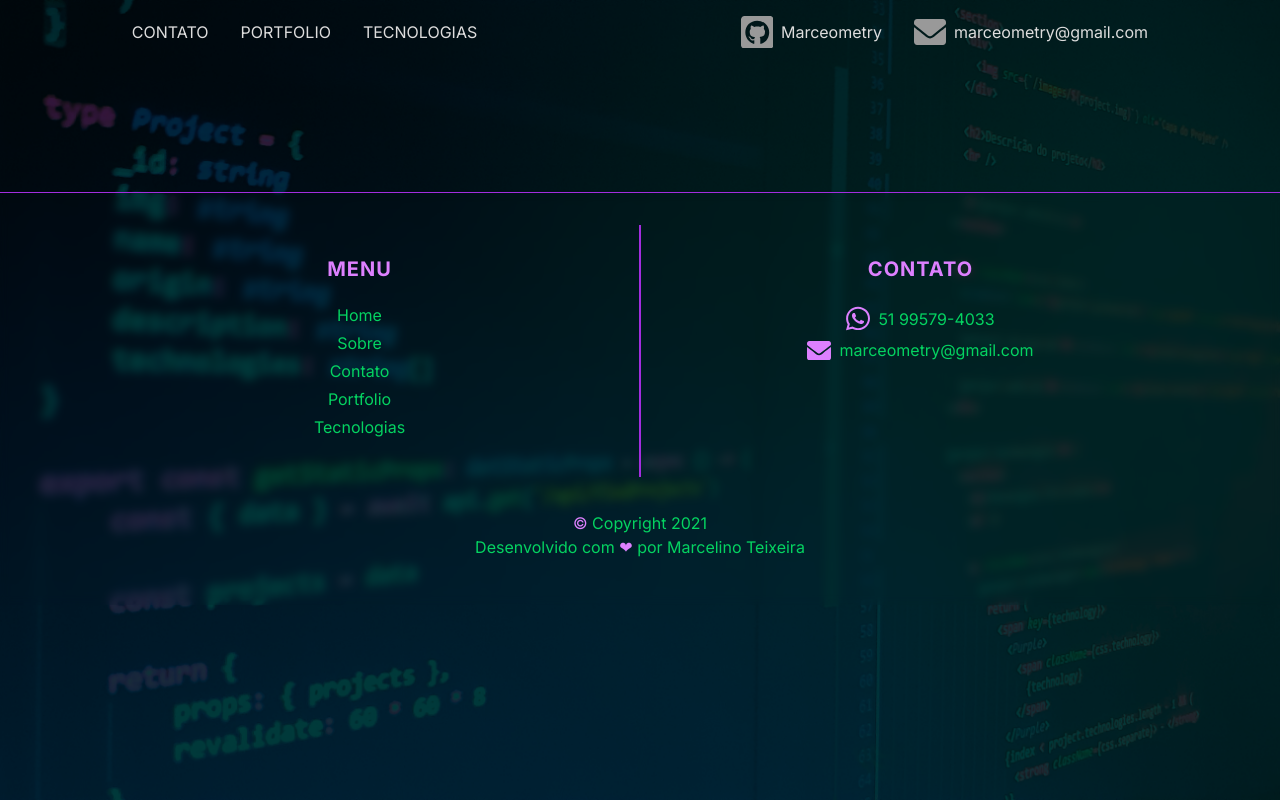
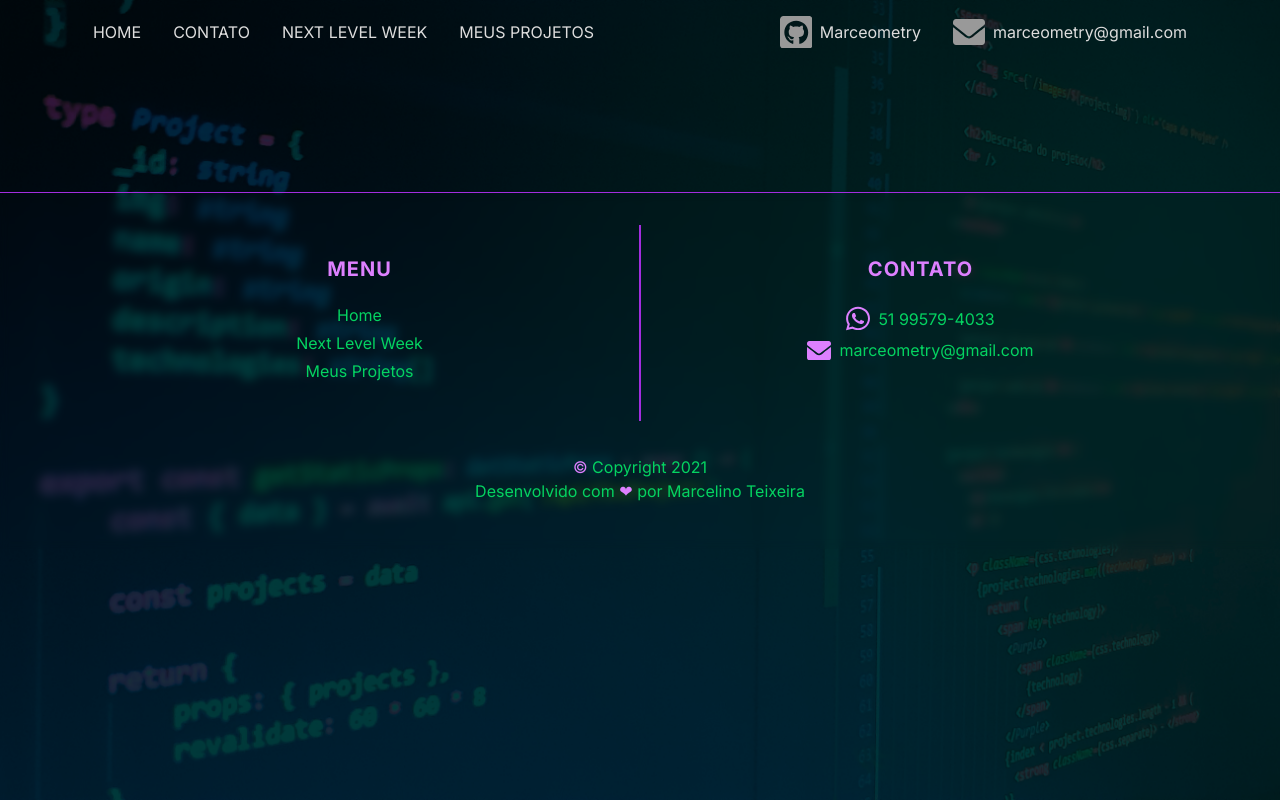
Before and after one commit to Marceometry/portfolio-2.0, a Next.js app: page /portfolio in a window 1280 px wide. Built offline with nearby package versions, Linux system fonts and the light colour scheme.

Commit message:
Create portfolio route

```diff
--- a/src/components/Footer.tsx
+++ b/src/components/Footer.tsx
@@ -1,20 +1,39 @@
-import { Link } from 'react-scroll'
+import Link from 'next/link'
+import { Link as LinkScroll } from 'react-scroll'
 import { Purple } from './TextColor'
 
 import css from '../css/components/footer.module.scss'
+import { useRouter } from 'next/router'
 
 export default function Footer() {
+    const router = useRouter()
+
     return (
         <footer id="footer" className={css.footer}>
             <section>
                 <h4>MENU</h4>
 
                 <ul id={css.menu}>
-                    <Link to='home' smooth={true}><li>Home</li></Link>
-                    <Link to='about' smooth={true}><li>Sobre</li></Link>
-                    <Link to='footer' smooth={true}><li>Contato</li></Link>
-                    <Link to='projects' smooth={true}><li>Portfolio</li></Link>
-                    <Link to='technologies' smooth={true}><li>Tecnologias</li></Link>
+                    {router.pathname === '/' ? (
+                        <>
+                        <LinkScroll to='home' smooth={true}><li>Home</li></LinkScroll>
+                        <LinkScroll to='about' smooth={true}><li>Sobre</li></LinkScroll>
+                        <LinkScroll to='footer' smooth={true}><li>Contato</li></LinkScroll>
+                        <LinkScroll to='projects' smooth={true}><li>Portfolio</li></LinkScroll>
+                        <LinkScroll to='technologies' smooth={true}><li>Tecnologias</li></LinkScroll>
+                        </>
+                    ) : router.pathname === '/portfolio' ? (
+                        <>
+                        <Link href='/'><li>Home</li></Link>
+                        <LinkScroll to='nlw' smooth={true}><li>Next Level Week</li></LinkScroll>
+                        <LinkScroll to='mine' smooth={true}><li>Meus Projetos</li></LinkScroll>
+                        </>
+                    ) : (
+                        <>
+                        <Link href='/'><li>Home</li></Link>
+                        <Link href='/portfolio'><li>Portfolio</li></Link>
+                        </>
+                    )}
                 </ul>
             </section>
 
--- a/src/components/Navbar.tsx
+++ b/src/components/Navbar.tsx
@@ -1,13 +1,33 @@
-import { Link } from 'react-scroll'
+import Link from 'next/link'
+import { Link as LinkScroll } from 'react-scroll'
+import { useRouter } from 'next/router'
 import css from '../css/components/navbar.module.scss'
 
 export default function Navbar() {
+    const router = useRouter()
+
     return (
         <nav className={`down-fast ${css.nav}`}>
             <ul>
-                <Link to='footer' smooth={true}><li>CONTATO</li></Link>
-                <Link to='projects' smooth={true}><li>PORTFOLIO</li></Link>
-                <Link to='technologies' smooth={true}><li>TECNOLOGIAS</li></Link>
+                {router.pathname === '/' ? (
+                    <>
+                    <LinkScroll to='footer' smooth={true}><li>CONTATO</li></LinkScroll>
+                    <LinkScroll to='projects' smooth={true}><li>PORTFOLIO</li></LinkScroll>
+                    <LinkScroll to='technologies' smooth={true}><li>TECNOLOGIAS</li></LinkScroll>
+                    </>
+                ) : router.pathname === '/portfolio' ? (
+                    <>
+                    <Link href='/'><li>HOME</li></Link>
+                    <LinkScroll to='footer' smooth={true}><li>CONTATO</li></LinkScroll>
+                    <LinkScroll to='nlw' smooth={true}><li>NEXT LEVEL WEEK</li></LinkScroll>
+                    <LinkScroll to='mine' smooth={true}><li>MEUS PROJETOS</li></LinkScroll>
+                    </>
+                ) : (
+                    <>
+                    <Link href='/'><li>HOME</li></Link>
+                    <Link href='/portfolio'><li>PORTFOLIO</li></Link>
+                    </>
+                )}
             </ul>
 
             <ul>
--- a/src/css/components/footer.module.scss
+++ b/src/css/components/footer.module.scss
@@ -38,11 +38,12 @@
             }
 
             li {
+                margin-bottom: .5rem;
+                transition: opacity, .1s;
+                cursor: pointer;
                 display: flex;
                 align-items: center;
                 justify-content: center;
-                margin-bottom: .5rem;
-                transition: opacity, .1s;
 
                 img {
                     width: 1.5rem;
```
Also changed, not shown: src/components/Landing.tsx (deleted, +0 -32 lines), src/pages/index.tsx (+28 -3 lines).
